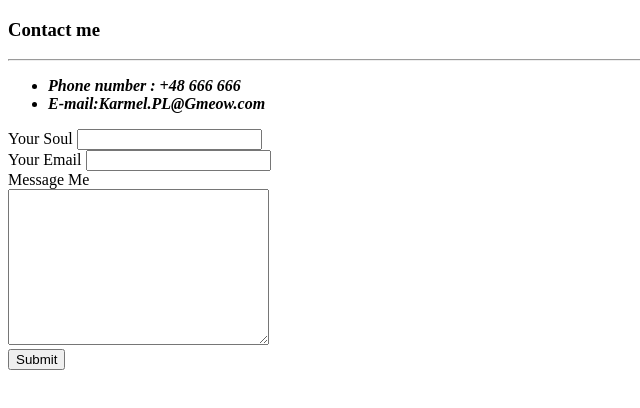
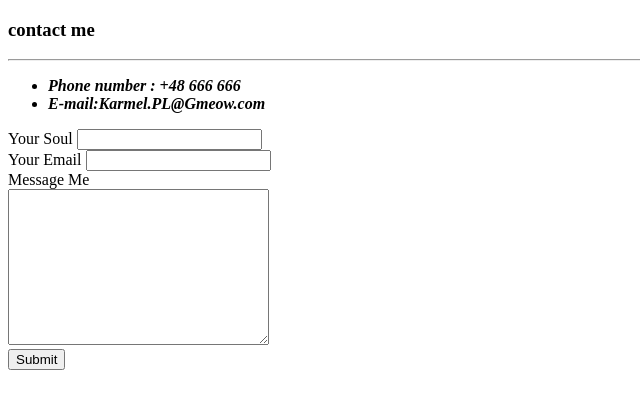
Before and after one commit to alexbbh91/karmel, a plain HTML site: page contact me.html in a window 1280 px wide. Shown: the full height of the page, 0-640 px from the left. Drawn offline with Linux system fonts and the light colour scheme.

Commit message:
Update contact me.html

```diff
--- a/contact me.html
+++ b/contact me.html
@@ -2,8 +2,8 @@
 <html lang="en" dir="ltr">
   <head>
     <meta charset="utf-8">
-    <title>Contact me</title>
-    <h3>Contact me</h3>
+    <title>contact me</title>
+    <h3>contact me</h3>
     <hr/>
     <ul>
       <li><strong><em> Phone number : +48 666 666</em></strong></li>
```
